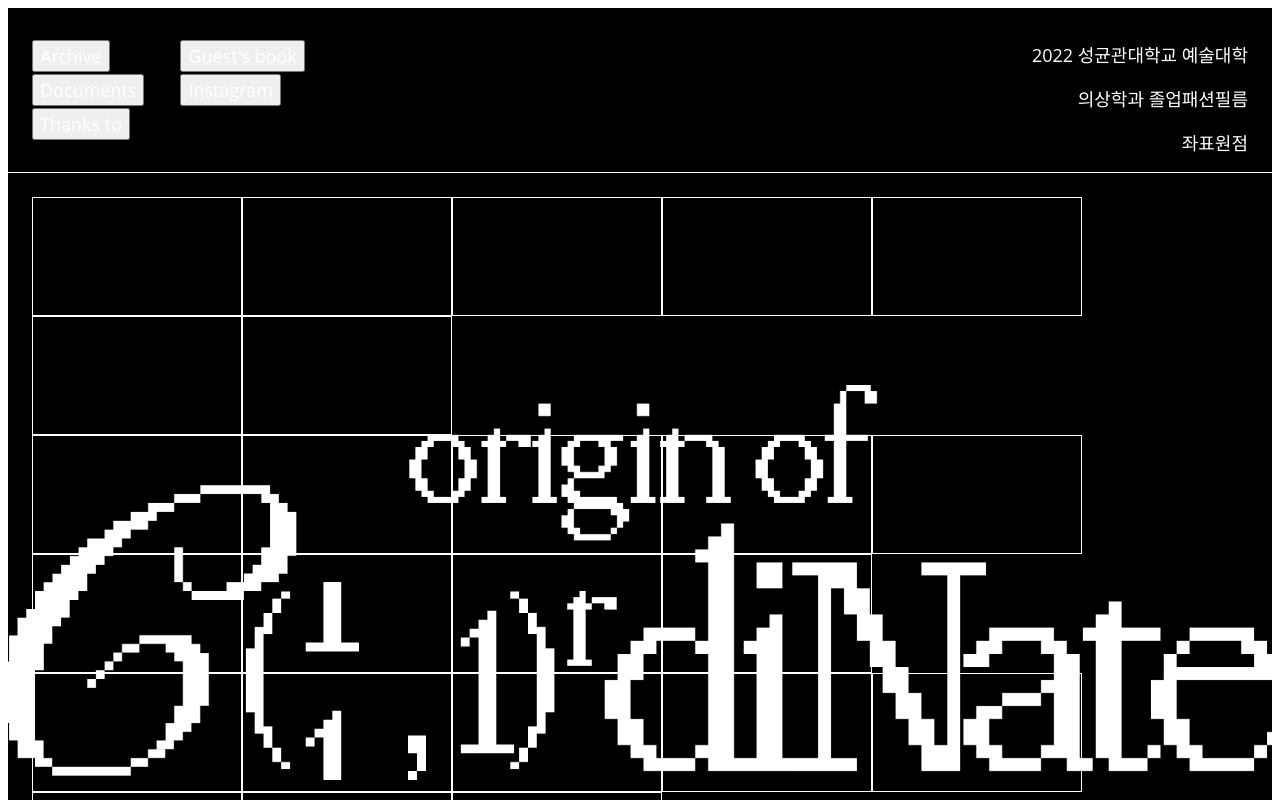
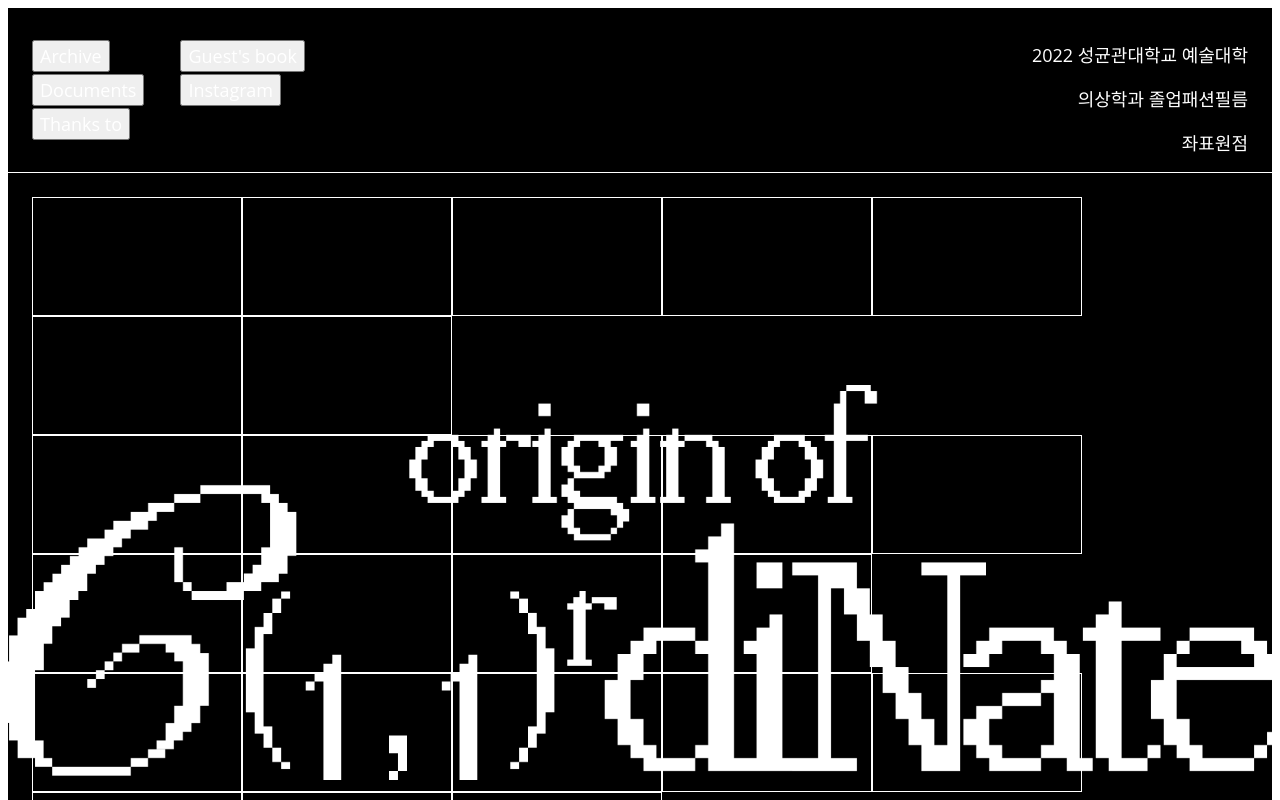
Before and after one commit to H4MMER-studio/skkf-online-exhibition-frontend, a Next.js app: page / in a window 1280 px wide. Both pictures are taken after a click on the element 137 px from the left and 256 px from the top of the page. Shown: the top 800 px of the page. Built offline with nearby package versions, Linux system fonts and the light colour scheme.

Commit message:
slot 애니메이션 추가

```diff
--- a/src/components/Layout/Home/HomeContainer.tsx
+++ b/src/components/Layout/Home/HomeContainer.tsx
@@ -1,4 +1,4 @@
-import React, { useEffect, useState } from "react";
+import React, { useEffect, useState, useRef } from "react";
 import styled from "styled-components";
 import { useDebounce } from "@/hooks";
 
@@ -46,10 +46,6 @@ const RowColumnLocationLayout = styled.div`
     bottom: 0px;
     left: 21.5%;
     height: 50%;
-    /* max-width: 452px;
-    max-height: 289px; */
-    /* max-width: 261px; */
-    /* left: 0px; */
 `;
 
 const LogoLayout = styled.div`
@@ -73,16 +69,25 @@ const TestLayout = styled.div`
     overflow: hidden;
 `;
 
-const RowNumberContainer = styled.div<{ isChange: boolean }>`
+const RowNumberContainer = styled.div<{ isChange: boolean; countedRow: number }>`
     position: relative;
     height: 100%;
-    transition-duration: ${(props) => (props.isChange ? 4 : 0)}s;
-    bottom: ${(props) => (props.isChange ? 131 : 0)}px;
+    transition-duration: 4s;
+    /* transition-duration: ${(props) => (props.isChange ? 4 : 0)}s; */
+    /* bottom: ${(props) => (props.isChange ? "100%" : "0")}; */
+    bottom: ${(props) => props.countedRow * 100}%;
+
+    width: min-content;
+    /* width: 50%; */
+    /* width: 33.3%; */
 `;
 
-const ColumnNumberContainer = styled.div`
-    width: 100%;
+const ColumnNumberContainer = styled.div<{ countedColmn: number }>`
+    position: relative;
+    width: min-content;
     height: 100%;
+    transition-duration: 4s;
+    bottom: ${(props) => props.countedColmn * 100}%;
 `;
 
 const HomeContainer: React.FC = () => {
@@ -91,33 +96,50 @@ const HomeContainer: React.FC = () => {
     const [column, setCoumn] = useState("");
     const debouncedRow = useDebounce(row, 1000);
     const debouncedColumn = useDebounce(column, 1000);
+    const [selectedRowImageList, setSelectedRowImageList] = useState([]);
+    const [selectedColmnImageList, setSelectedColumnImageList] = useState([]);
+
+    // const [rowLayout, ref] = useRef(null)
+
+    const rowLayoutRef = useRef<HTMLDivElement | null>(null);
+    const rowLayoutEle = rowLayoutRef.current;
 
     useEffect(() => {
         if (debouncedRow) {
-            const rowParentLayout = document.getElementById("row-layout");
-            const newNumber = document.createElement("img");
-            newNumber.id = "selected-new-row";
-            newNumber.src = debouncedRow;
-            newNumber.setAttribute("height", "100%");
-            const currentRow = document.getElementById("selected-row");
-            currentRow.parentNode.insertBefore(newNumber, currentRow.nextSibling);
-            setRowChange(true);
+            const result = selectedRowImageList.concat(debouncedRow);
+            setSelectedRowImageList(result);
 
-            setTimeout(() => {
-                rowParentLayout.removeChild(currentRow);
-                setRowChange(false);
-                newNumber.id = "selected-row";
-            }, 5000);
+            // const rowParentLayout = document.getElementById("row-layout");
+            // const newNumber = document.createElement("img");
+            // newNumber.id = "selected-new-row";
+            // newNumber.src = debouncedRow;
+            // newNumber.setAttribute("height", "100%");
+            // const currentRow = document.getElementById("selected-row");
+            // currentRow
+            // currentRow.parentNode.insertBefore(newNumber, currentRow.nextSibling);
+
+            // setRowChange(true);
+
             // setTimeout(() => {
+            //     if (rowLayoutEle) {
+            //         rowLayoutEle.removeChild(currentRow);
 
-            //     // const test = document.getElementById("row-layout");
-            //     // console.log(test, "테스트");
-            //     // document.getElementById("row-layout").style.bottom = "20px";
-            // }, 500);
+            //         // rowParentLayout.removeChild(currentRow);
+            //         setRowChange(false);
+            //         newNumber.id = "selected-row";
+
+            //         console.log("테스트");
+            //     }
+            // }, 4000);
         }
     }, [debouncedRow]);
 
-    useEffect(() => {}, [debouncedColumn]);
+    useEffect(() => {
+        if (debouncedColumn) {
+            const result = selectedColmnImageList.concat(debouncedColumn);
+            setSelectedColumnImageList(result);
+        }
+    }, [debouncedColumn]);
 
     const hoverOnThumbnail = (item: {
         image: string;
@@ -159,12 +181,20 @@ const HomeContainer: React.FC = () => {
                     <Logo src={"/image/main_logo.png"} />
                     <RowColumnLocationLayout>
                         <TestLayout>
-                            <RowNumberContainer isChange={rowChange} id="row-layout">
-                                <RowNumberImage src={debouncedRow} id="selected-row" />
+                            <RowNumberContainer
+                                isChange={rowChange}
+                                id="row-layout"
+                                ref={rowLayoutRef}
+                                countedRow={selectedRowImageList.length - 1}>
+                                {selectedRowImageList.map((rowImageSrc, i) => (
+                                    <RowNumberImage key={i} src={rowImageSrc} id="selected-row" />
+                                ))}
                             </RowNumberContainer>
                             <CommaImage src={"/image/comma.svg"} />
-                            <ColumnNumberContainer>
-                                <ColumnNumberImage src={debouncedColumn} />
+                            <ColumnNumberContainer countedColmn={selectedColmnImageList.length - 1}>
+                                {selectedColmnImageList.map((columnImageSrc, i) => (
+                                    <ColumnNumberImage src={columnImageSrc} key={i} />
+                                ))}
                             </ColumnNumberContainer>
                         </TestLayout>
                     </RowColumnLocationLayout>
```
